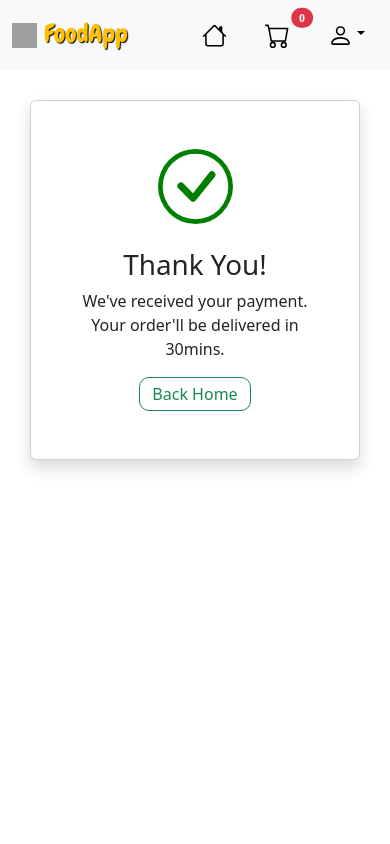
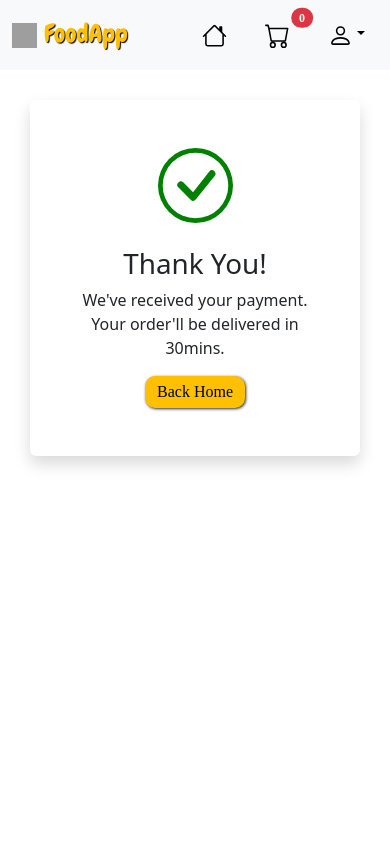
Before and after one commit to m29dev/FoodAppDeploy, an Angular app in the folder client/: page /checkout/success in a window 390 px wide. Shown: the top 844 px of the page. Built offline with nearby package versions, Linux system fonts and the light colour scheme; no server answers; sample sign-in values are in the browser's storage; grey boxes are pictures that could not be loaded.

Commit message:
checkout success update

```diff
--- a/client/src/app/components/checkout-success/checkout-success.component.css
+++ b/client/src/app/components/checkout-success/checkout-success.component.css
@@ -1,3 +1,10 @@
 .container-init {
   padding: 30px;
 }
+
+@media screen and (max-width: 500px) {
+  .card {
+    border: 0px;
+    box-shadow: none;
+  }
+}
--- a/client/src/app/components/checkout-success/checkout-success.component.html
+++ b/client/src/app/components/checkout-success/checkout-success.component.html
@@ -32,7 +32,11 @@
         <p>
           We've received your payment. Your order'll be delivered in 30mins.
         </p>
-        <button class="btn btn-outline-success" (click)="onHome()">
+        <button
+          type="submit"
+          class="btn btn-dark btn-second"
+          (click)="onHome()"
+        >
           Back Home
         </button>
       </div>
```
